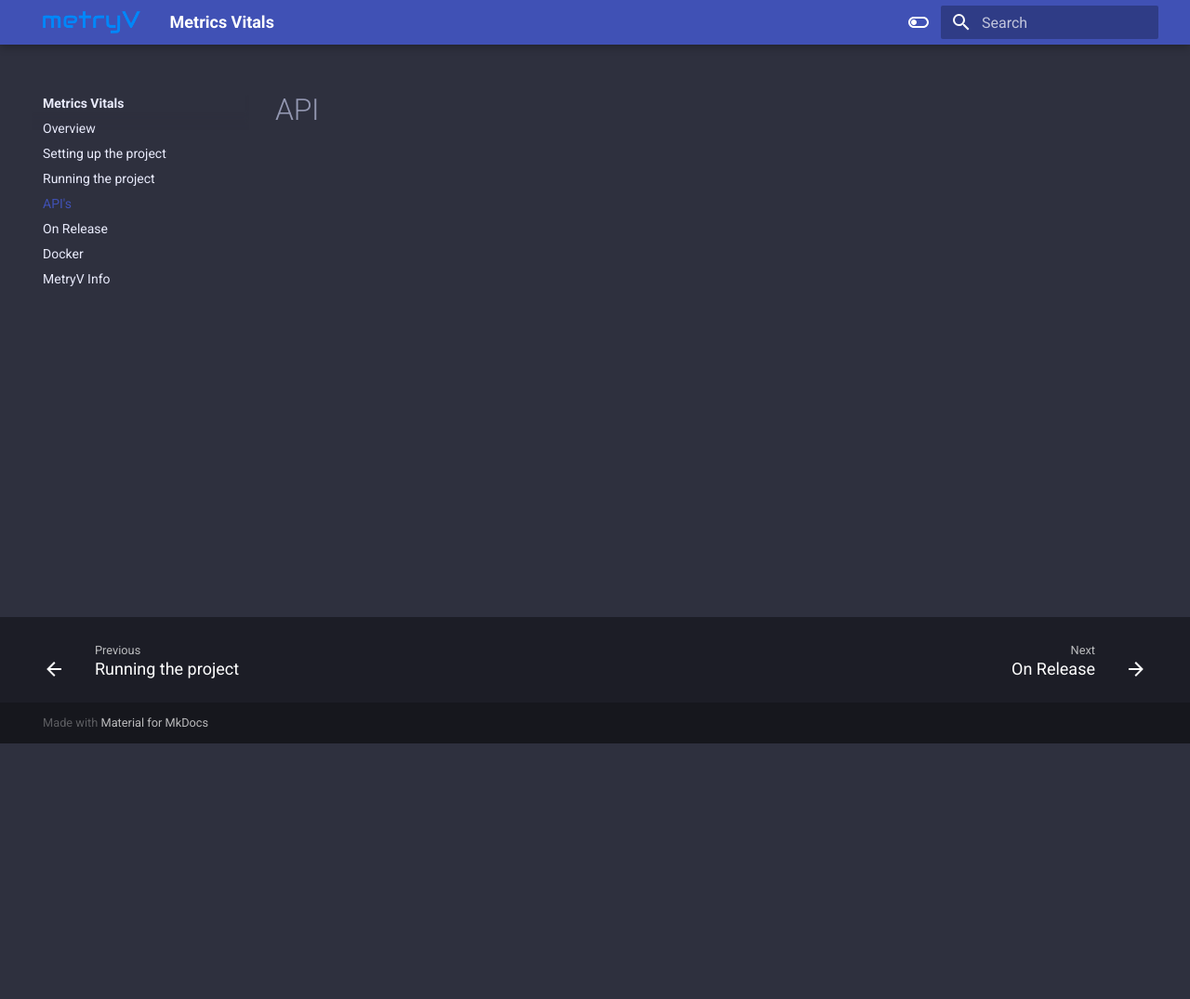
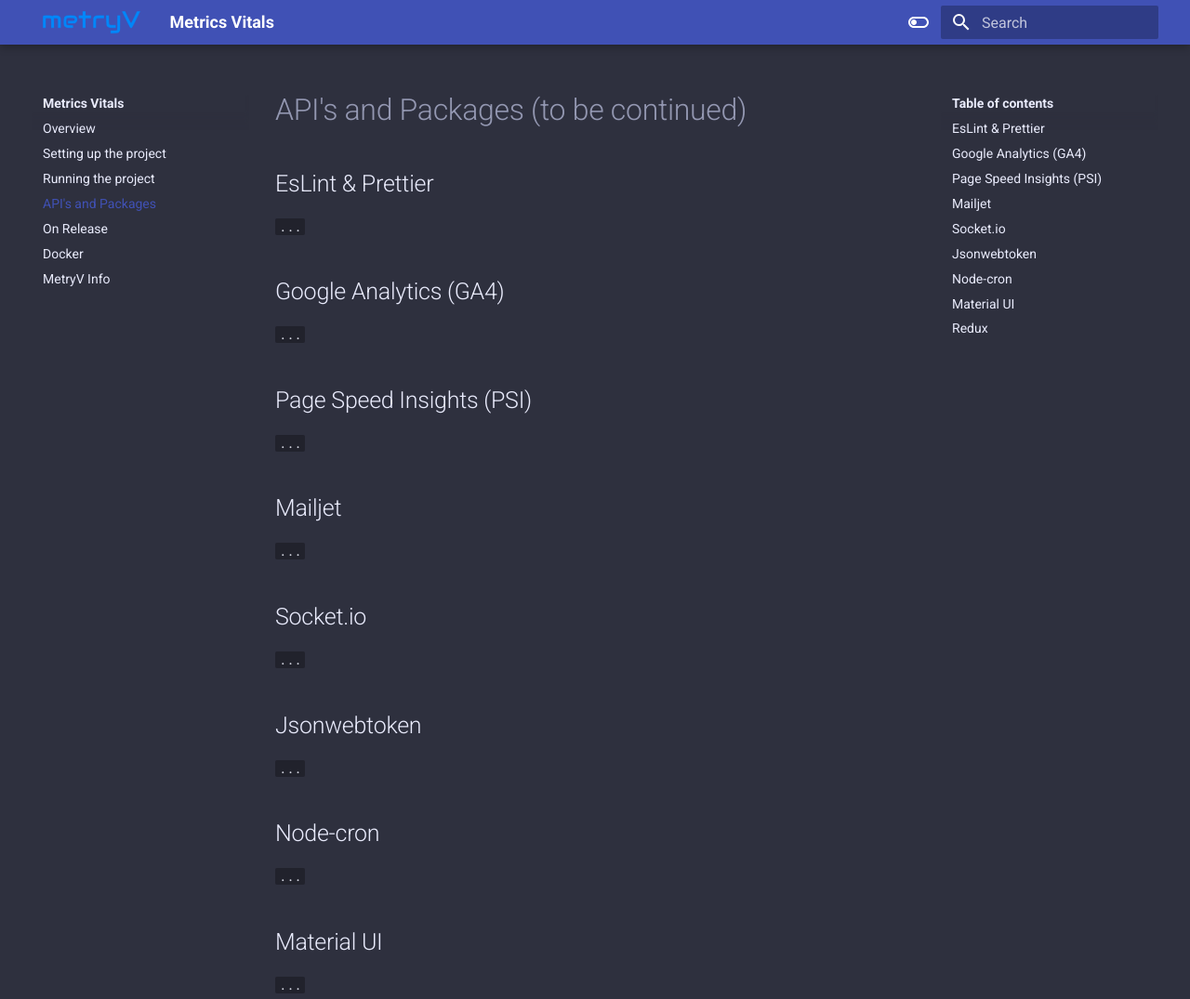
Before and after one commit to taffil3/metryvdocs.github.io, a plain HTML site: page API's and Packages/index.html in a window 1280 px wide. Shown: the top 1075 px of the page at 93% size. Before the commit the page ends 800 px from the top, so only its background shows below. Drawn offline with Linux system fonts and the light colour scheme.

Commit message:
added api's and packages

```diff
--- a/API's/index.html
+++ b/API's and Packages/index.html
@@ -13,7 +13,7 @@
 
 
 
-        <title>API's - Metrics Vitals</title>
+        <title>API's and Packages - Metrics Vitals</title>
 
 
 
@@ -66,7 +66,7 @@
     <div data-md-component="skip">
 
 
-        <a href="#api" class="md-skip">
+        <a href="#apis-and-packages-to-be-continued" class="md-skip">
           Skip to content
         </a>
 
@@ -98,7 +98,7 @@
         <div class="md-header__topic" data-md-component="header-topic">
           <span class="md-ellipsis">
 
-              API's
+              API's and Packages
 
           </span>
         </div>
@@ -259,9 +259,96 @@
 
 
 
+        <label class="md-nav__link md-nav__link--active" for="__toc">
+          API's and Packages
+          <span class="md-nav__icon md-icon"></span>
+        </label>
+
       <a href="./" class="md-nav__link md-nav__link--active">
-        API's
+        API's and Packages
       </a>
+
+
+
+<nav class="md-nav md-nav--secondary" aria-label="Table of contents">
+
+
+
+
+
+
+    <label class="md-nav__title" for="__toc">
+      <span class="md-nav__icon md-icon"></span>
+      Table of contents
+    </label>
+    <ul class="md-nav__list" data-md-component="toc" data-md-scrollfix>
+
+        <li class="md-nav__item">
+  <a href="#eslint-prettier" class="md-nav__link">
+    EsLint &amp; Prettier
+  </a>
+
+</li>
+
+        <li class="md-nav__item">
+  <a href="#google-analytics-ga4" class="md-nav__link">
+    Google Analytics (GA4)
+  </a>
+
+</li>
+
+        <li class="md-nav__item">
+  <a href="#page-speed-insights-psi" class="md-nav__link">
+    Page Speed Insights (PSI)
+  </a>
+
+</li>
+
+        <li class="md-nav__item">
+  <a href="#mailjet" class="md-nav__link">
+    Mailjet
+  </a>
+
+</li>
+
+        <li class="md-nav__item">
+  <a href="#socketio" class="md-nav__link">
+    Socket.io
+  </a>
+
+</li>
+
+        <li class="md-nav__item">
+  <a href="#jsonwebtoken" class="md-nav__link">
+    Jsonwebtoken
+  </a>
+
+</li>
+
+        <li class="md-nav__item">
+  <a href="#node-cron" class="md-nav__link">
+    Node-cron
+  </a>
+
+</li>
+
+        <li class="md-nav__item">
+  <a href="#material-ui" class="md-nav__link">
+    Material UI
+  </a>
+
+</li>
+
+        <li class="md-nav__item">
+  <a href="#redux" class="md-nav__link">
+    Redux
+  </a>
+
+</li>
+
+    </ul>
+
+</nav>
 
     </li>
 
@@ -332,6 +419,77 @@
 
 
 
+    <label class="md-nav__title" for="__toc">
+      <span class="md-nav__icon md-icon"></span>
+      Table of contents
+    </label>
+    <ul class="md-nav__list" data-md-component="toc" data-md-scrollfix>
+
+        <li class="md-nav__item">
+  <a href="#eslint-prettier" class="md-nav__link">
+    EsLint &amp; Prettier
+  </a>
+
+</li>
+
+        <li class="md-nav__item">
+  <a href="#google-analytics-ga4" class="md-nav__link">
+    Google Analytics (GA4)
+  </a>
+
+</li>
+
+        <li class="md-nav__item">
+  <a href="#page-speed-insights-psi" class="md-nav__link">
+    Page Speed Insights (PSI)
+  </a>
+
+</li>
+
+        <li class="md-nav__item">
+  <a href="#mailjet" class="md-nav__link">
+    Mailjet
+  </a>
+
+</li>
+
+        <li class="md-nav__item">
+  <a href="#socketio" class="md-nav__link">
+    Socket.io
+  </a>
+
+</li>
+
+        <li class="md-nav__item">
+  <a href="#jsonwebtoken" class="md-nav__link">
+    Jsonwebtoken
+  </a>
+
+</li>
+
+        <li class="md-nav__item">
+  <a href="#node-cron" class="md-nav__link">
+    Node-cron
+  </a>
+
+</li>
+
+        <li class="md-nav__item">
+  <a href="#material-ui" class="md-nav__link">
+    Material UI
+  </a>
+
+</li>
+
+        <li class="md-nav__item">
+  <a href="#redux" class="md-nav__link">
+    Redux
+  </a>
+
+</li>
+
+    </ul>
+
 </nav>
                   </div>
                 </div>
@@ -345,7 +503,25 @@
 
 
 
-<h1 id="api">API</h1>
+<h1 id="apis-and-packages-to-be-continued">API's and Packages (to be continued)</h1>
+<h2 id="eslint-prettier">EsLint &amp; Prettier</h2>
+<p><code>...</code></p>
+<h2 id="google-analytics-ga4">Google Analytics (GA4)</h2>
+<p><code>...</code></p>
+<h2 id="page-speed-insights-psi">Page Speed Insights (PSI)</h2>
+<p><code>...</code></p>
+<h2 id="mailjet">Mailjet</h2>
+<p><code>...</code></p>
+<h2 id="socketio">Socket.io</h2>
+<p><code>...</code></p>
+<h2 id="jsonwebtoken">Jsonwebtoken</h2>
+<p><code>...</code></p>
+<h2 id="node-cron">Node-cron</h2>
+<p><code>...</code></p>
+<h2 id="material-ui">Material UI</h2>
+<p><code>...</code></p>
+<h2 id="redux">Redux</h2>
+<p><code>...</code></p>
 
 
 
```
Also changed, not shown: 404.html (+2 -2 lines), Docker/index.html (+2 -2 lines), MetryV Info/index.html (+2 -2 lines), On Release/index.html (+4 -4 lines), Running the project/index.html (+4 -4 lines), Setting up the project/index.html (+2 -2 lines), index.html (+2 -2 lines), search/search_index.json (+1 -1 lines), 1 other file.
